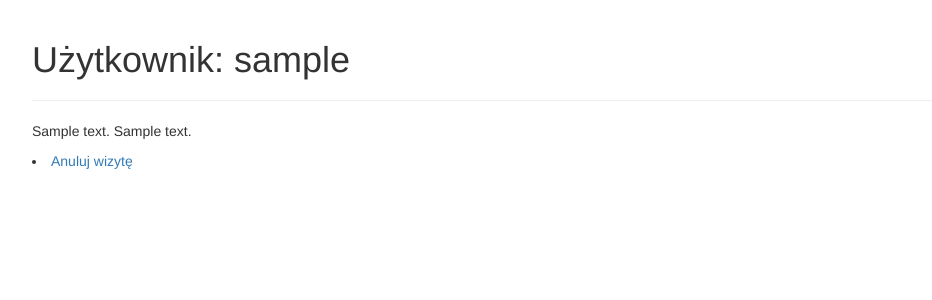
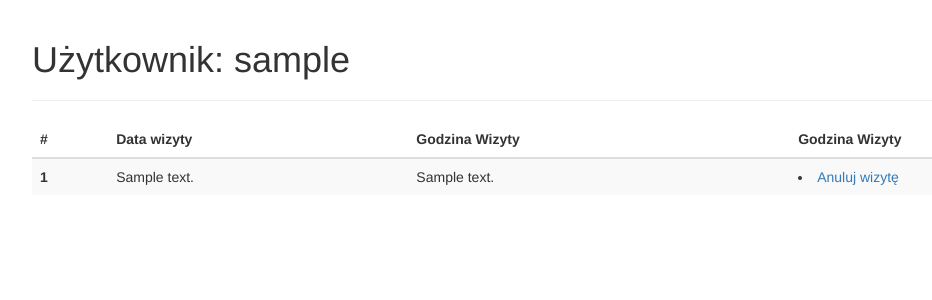
Before and after one commit to patryklomza/APPointment, a Flask app: a page that uses appointment/app/templates/user.html in a window 1280 px wide. Shown: the part 52-352 px from the top of the page, without its empty margins (38-970 px from the left). Run offline with Flask 2, Linux system fonts and the light colour scheme; a user stored in the database is signed in; tables that the repository leaves empty hold one stand-in row (values such as "Sample post"); some libraries are stand-ins or nearby versions.

Commit message:
Update user page template
Now user page will display visits nicely formatted as a table

```diff
--- a/appointment/app/templates/user.html
+++ b/appointment/app/templates/user.html
@@ -3,10 +3,24 @@
 {% block app_content %}
     <h1>Użytkownik: {{ user.username }}</h1>
     <hr>
-    {% for visit in visits %}
-    <p>
-        {{ visit.visit_date }} {{ visit.visit_time }}
-        <li><a href="{{ url_for('delete_visit',visit=visit.id) }}">Anuluj wizytę</a></li>
-    </p>
-    {% endfor %}
+    <table class="table table-striped table-hover">
+        <thead>
+        <tr>
+            <th scope="col">#</th>
+            <th scope="col">Data wizyty</th>
+            <th scope="col">Godzina Wizyty</th>
+            <th scope="col">Godzina Wizyty</th>
+        </tr>
+        </thead>
+        <tbody>
+        {% for visit in visits %}
+        <tr>
+            <th scope="row">{{ loop.index }}</th>
+            <td>{{ visit.visit_date }}</td>
+            <td>{{ visit.visit_time }}</td>
+            <td> <li><a href="{{ url_for('delete_visit',visit=visit.id) }}">Anuluj wizytę</a></li></td>
+        </tr>
+        {% endfor %}
+        </tbody>
+    </table>
 {% endblock app_content %}
```
